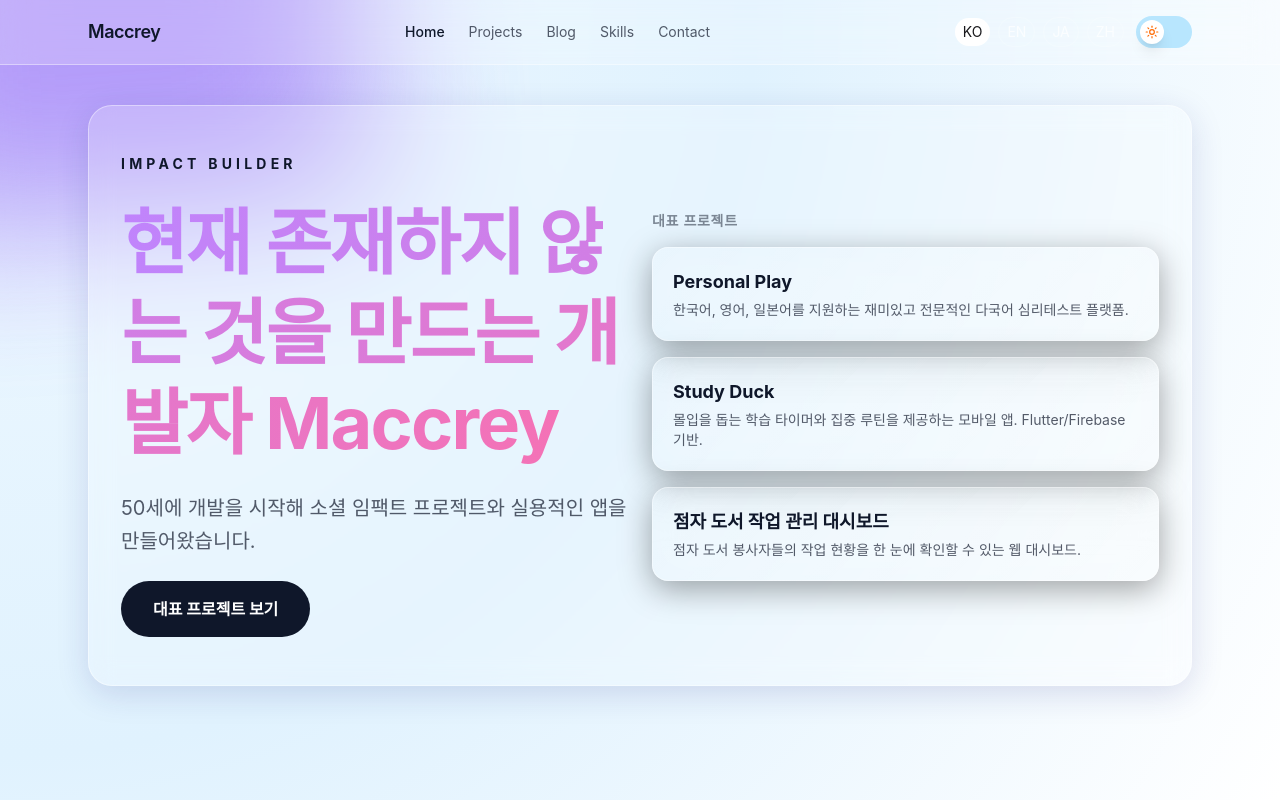
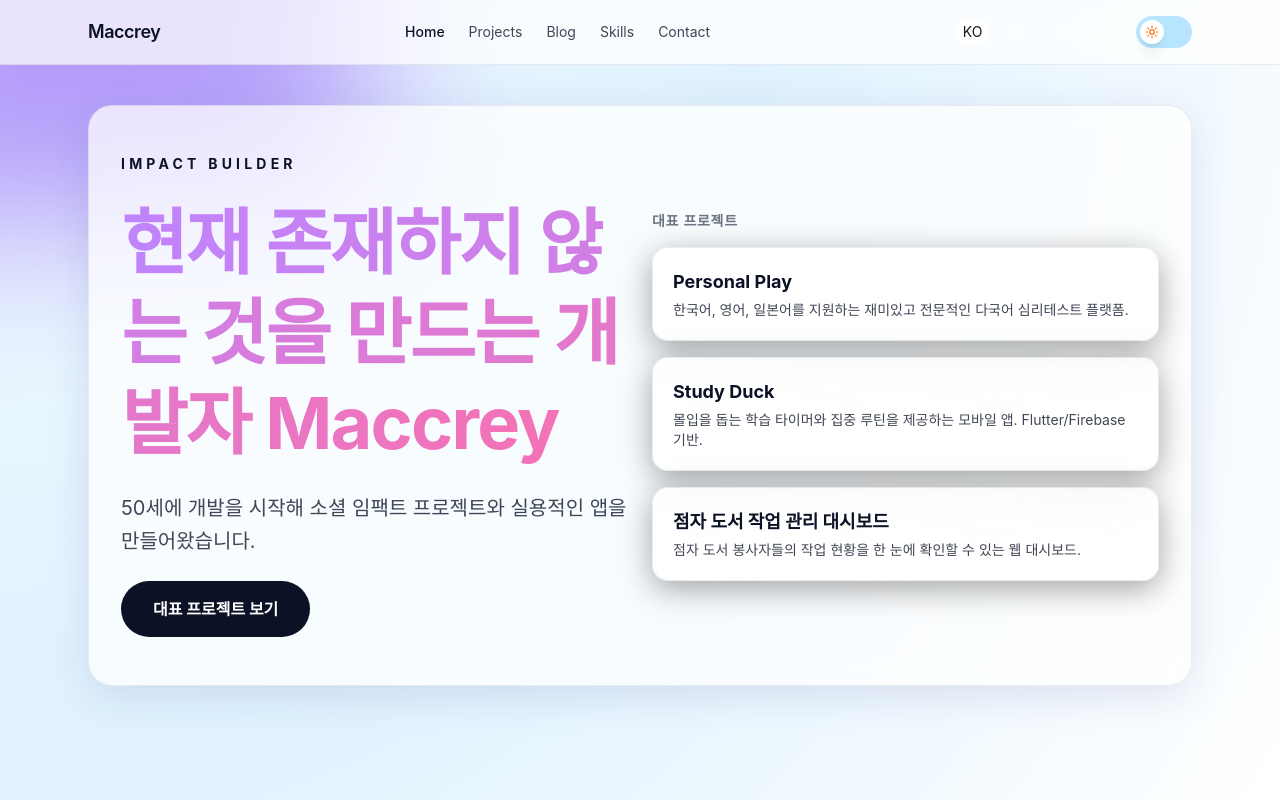
Before and after one commit to Maccrey/portfolio, a Next.js app in the folder web-portfolio/: page / in a window 1280 px wide. Shown: the top 800 px of the page. Built offline with nearby package versions, Linux system fonts and the light colour scheme; no server answers.

Commit message:
style: update light theme glassmorphism and text color variables and glass card background.

```diff
--- a/web-portfolio/src/app/globals.css
+++ b/web-portfolio/src/app/globals.css
@@ -14,15 +14,15 @@ html {
   --page-bg: radial-gradient(circle at top left, #f0f9ff, #e0f2fe, #ffffff) no-repeat fixed;
 
   /* Glassmorphism Variables (Light) */
-  --glass-border: rgba(255, 255, 255, 0.4);
-  --glass-surface: rgba(255, 255, 255, 0.2);
-  --glass-highlight: rgba(255, 255, 255, 0.5);
-  --glass-shadow: 0 8px 32px 0 rgba(31, 38, 135, 0.15);
+  --glass-border: rgba(15, 23, 42, 0.08);
+  --glass-surface: rgba(255, 255, 255, 0.72);
+  --glass-highlight: rgba(255, 255, 255, 0.85);
+  --glass-shadow: 0 10px 40px 0 rgba(31, 38, 135, 0.12);
 
   /* Text Colors (Light) */
-  --text-primary: #0f172a;
-  --text-secondary: rgba(15, 23, 42, 0.7);
-  --text-muted: rgba(15, 23, 42, 0.5);
+  --text-primary: #0b1226;
+  --text-secondary: rgba(11, 18, 38, 0.78);
+  --text-muted: rgba(11, 18, 38, 0.58);
 
   /* Accents */
   --accent-primary: #8b5cf6; /* Violet */
@@ -75,8 +75,8 @@ body {
 .glass-card {
   background: linear-gradient(
     135deg,
-    rgba(255, 255, 255, 0.05) 0%,
-    rgba(255, 255, 255, 0.01) 100%
+    rgba(255, 255, 255, 0.85) 0%,
+    rgba(255, 255, 255, 0.65) 100%
   );
   backdrop-filter: blur(20px);
   -webkit-backdrop-filter: blur(20px);
```
